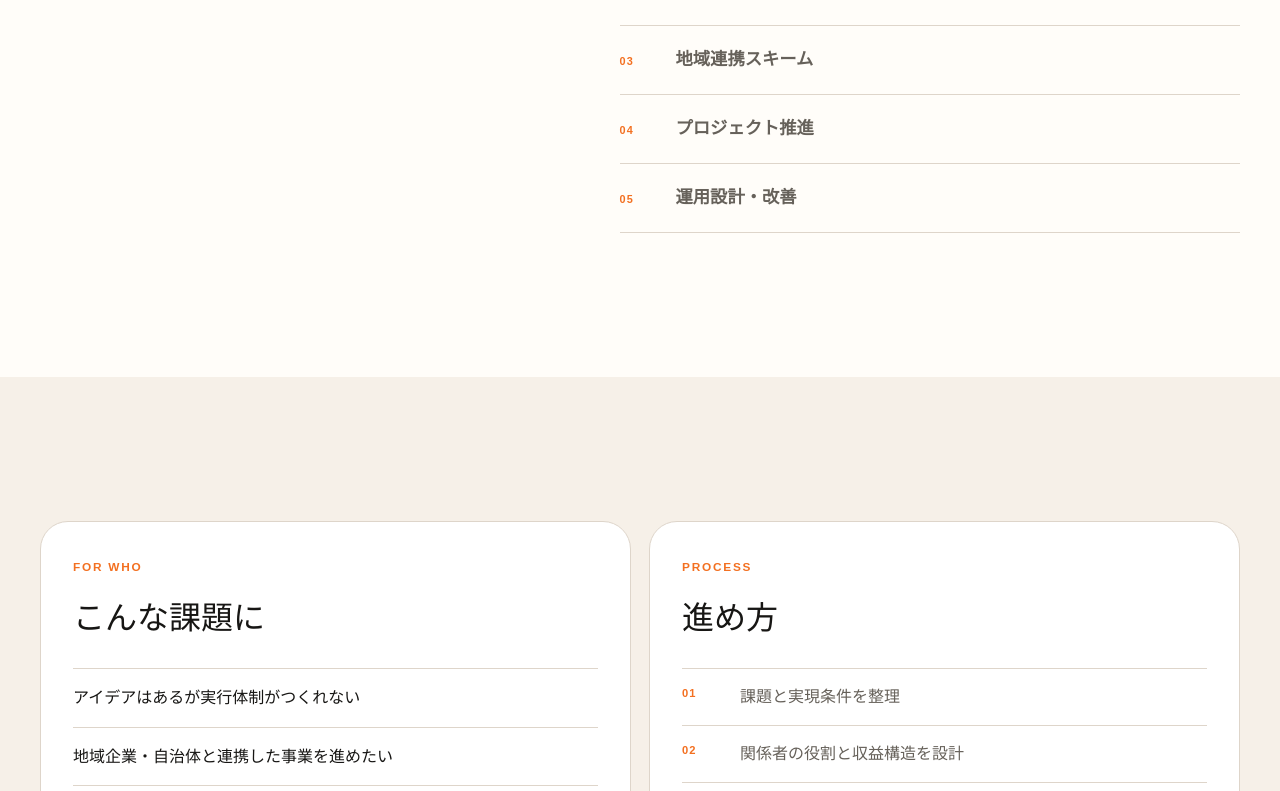
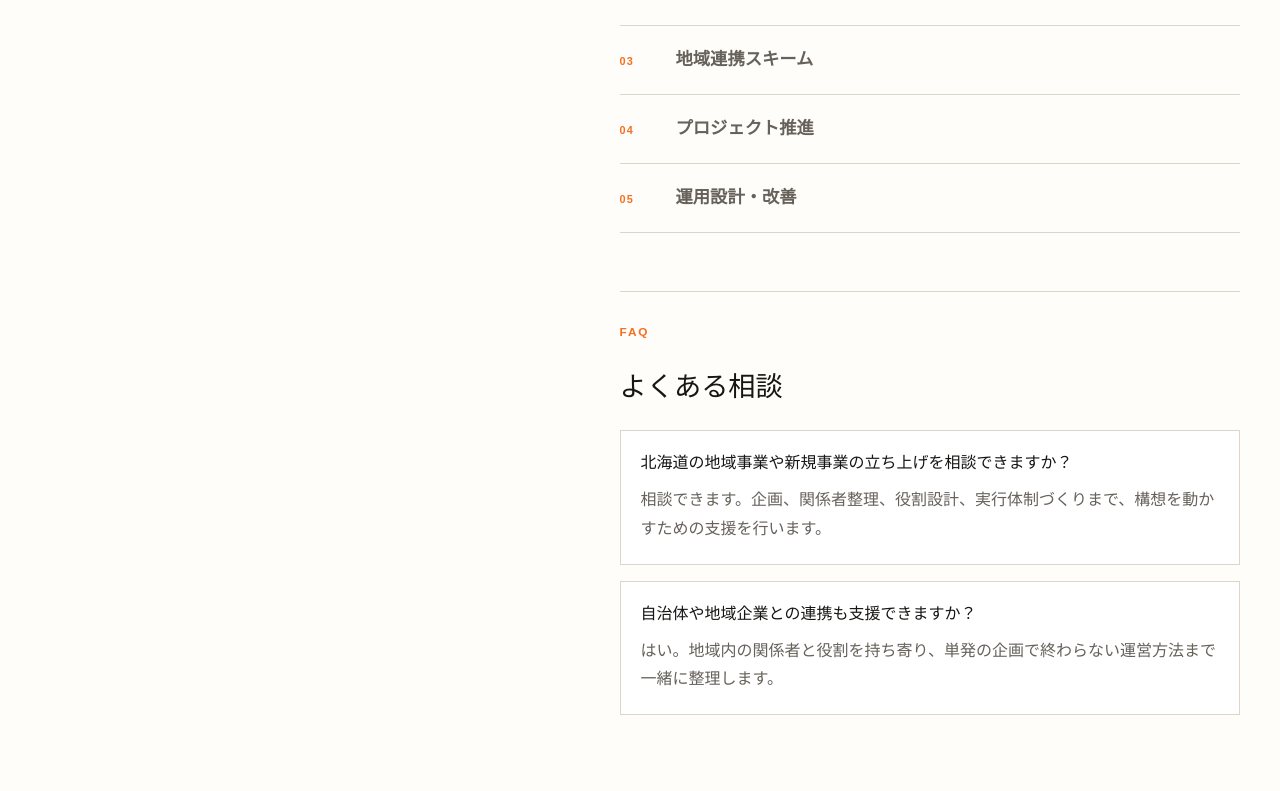
Before and after one commit to rirary2025-cloud/rirary-web, a Next.js app in the folder app/: page /services/business-support in a window 1280 px wide. Shown: the part 802-1593 px from the top of the page. Built offline with nearby package versions, Linux system fonts and the light colour scheme.

Commit message:
Improve SEO and AI search structure

```diff
--- a/app/app/globals.css
+++ b/app/app/globals.css
@@ -981,6 +981,39 @@ button { font: inherit; }
   color: var(--color-ink-soft);
   line-height: 1.9;
 }
+.service-faq-panel {
+  display: grid;
+  gap: 18px;
+  margin-top: 34px;
+  padding-top: 30px;
+  border-top: 1px solid var(--color-border);
+}
+.service-faq-panel h2 {
+  margin: 0;
+  color: var(--color-ink);
+  font-size: 1.7rem;
+  letter-spacing: 0;
+}
+.service-faq-panel > div {
+  display: grid;
+  gap: 16px;
+}
+.service-faq-panel article {
+  padding: 20px;
+  border: 1px solid var(--color-border);
+  background: var(--color-white);
+}
+.service-faq-panel h3 {
+  margin: 0 0 10px;
+  color: var(--color-ink);
+  font-size: 1rem;
+  line-height: 1.55;
+}
+.service-faq-panel p {
+  margin: 0;
+  color: var(--color-ink-soft);
+  line-height: 1.8;
+}
 .section-soft { background: var(--color-surface); }
 .two-column-cards { display: grid; gap: 18px; }
 .info-panel { padding: 32px; border: 1px solid var(--color-border); border-radius: var(--radius-lg); background: var(--color-white); }
--- a/app/app/news/[slug]/page.tsx
+++ b/app/app/news/[slug]/page.tsx
@@ -2,6 +2,7 @@ import type { Metadata } from "next";
 import Image from "next/image";
 import Link from "next/link";
 import { notFound } from "next/navigation";
+import { BreadcrumbJsonLd, NewsArticleJsonLd } from "@/components/seo/json-ld";
 import { Breadcrumbs } from "@/components/ui/breadcrumbs";
 import { ContactBand } from "@/components/ui/contact-band";
 import { news } from "@/content/news";
@@ -38,6 +39,8 @@ export default async function NewsDetailPage({ params }: Props) {
 
   return (
     <main>
+      <BreadcrumbJsonLd items={[{ name: "HOME", url: "/" }, { name: "お知らせ", url: "/news" }, { name: item.title, url: `/news/${item.slug}` }]} />
+      <NewsArticleJsonLd title={item.title} description={item.summary} url={`/news/${item.slug}`} datePublished={item.date} image={item.promo?.logo.src} />
       <section className="page-hero">
         <div className="site-container">
           <Breadcrumbs items={[{ label: "NEWS", href: "/news" }, { label: item.title }]} />
--- a/app/app/services/[slug]/page.tsx
+++ b/app/app/services/[slug]/page.tsx
@@ -2,6 +2,7 @@ import type { Metadata } from "next";
 import Link from "next/link";
 import Image from "next/image";
 import { notFound } from "next/navigation";
+import { BreadcrumbJsonLd, FaqJsonLd, ServiceJsonLd } from "@/components/seo/json-ld";
 import { Breadcrumbs } from "@/components/ui/breadcrumbs";
 import { ContactBand } from "@/components/ui/contact-band";
 import { businesses } from "@/lib/site-data";
@@ -38,6 +39,9 @@ export default async function ServiceDetailPage({ params }: Props) {
 
   return (
     <main>
+      <BreadcrumbJsonLd items={[{ name: "HOME", url: "/" }, { name: "事業紹介", url: "/services" }, { name: item.ja, url: `/services/${item.slug}` }]} />
+      <ServiceJsonLd name={item.ja} description={item.description} serviceType={item.en} url={`/services/${item.slug}`} areaServed={item.slug === "cacao-import" ? "北海道・日本・西アフリカ" : "北海道"} />
+      {item.faq ? <FaqJsonLd items={item.faq} /> : null}
       <section className="page-hero service-detail-hero">
         <div className="site-container">
           <Breadcrumbs items={[{ label: "BUSINESS", href: "/services" }, { label: item.en }]} />
@@ -97,6 +101,20 @@ export default async function ServiceDetailPage({ params }: Props) {
                 </div>
               ))}
             </div>
+            {item.faq ? (
+              <section className="service-faq-panel" aria-labelledby={`${item.slug}-faq-title`}>
+                <span className="eyebrow">FAQ</span>
+                <h2 id={`${item.slug}-faq-title`}>よくある相談</h2>
+                <div>
+                  {item.faq.map((entry) => (
+                    <article key={entry.question}>
+                      <h3>{entry.question}</h3>
+                      <p>{entry.answer}</p>
+                    </article>
+                  ))}
+                </div>
+              </section>
+            ) : null}
           </div>
         </div>
       </section>
--- a/app/lib/seo.ts
+++ b/app/lib/seo.ts
@@ -3,7 +3,7 @@ import type { Metadata } from "next";
 export const siteUrl = "https://www.rirary.net";
 export const siteName = "株式会社Rirary";
 export const defaultDescription =
-  "株式会社Riraryは、地方の自治体・地域企業・中小企業に向けて、デジタル、クリエイティブ、事業支援、コマース、地域活性化事業を展開しています。";
+  "株式会社Riraryは、北海道の地域企業・自治体・事業者に向けて、デジタル支援、クリエイティブ、事業支援、コマース、地域活性化事業を展開しています。";
 
 export function createMetadata({
   title,
@@ -17,10 +17,10 @@ export function createMetadata({
   const canonical = path === "/" ? "/" : path.replace(/\/$/, "");
   const resolvedTitle = title
     ? `${title}｜${siteName}`
-    : `${siteName}｜地方の課題を、新しい発想で解決する会社。`;
+    : `${siteName}｜北海道の地域課題を、新しい発想で解決する会社。`;
 
   return {
-    title: title ?? "地方の課題を、新しい発想で解決する会社。",
+    title: title ?? "北海道の地域課題を、新しい発想で解決する会社。",
     description,
     alternates: { canonical },
     openGraph: {
--- a/app/lib/site-data.ts
+++ b/app/lib/site-data.ts
@@ -1,6 +1,6 @@
 export const company = {
   name: "株式会社Rirary",
-  statement: "地方の課題を、新しい発想で解決する会社。",
+  statement: "北海道の地域課題を、新しい発想で解決する会社。",
   postalCode: "〒066-0052",
   address: "北海道千歳市文京6-9-3",
   phone: "080-9617-0518",
@@ -20,6 +20,7 @@ export type Business = {
   forWho: readonly string[];
   approach: readonly string[];
   facts?: readonly { label: string; value: string }[];
+  faq?: readonly { question: string; answer: string }[];
   image?: { src: string; alt: string; caption?: string };
   bridge?: {
     eyebrow: string;
@@ -39,6 +40,10 @@ export const businesses: readonly Business[] = [
     capabilities: ["Webサイト設計・制作", "SNS運用設計", "LINE公式アカウント導線", "コンテンツ設計", "デジタル運用改善"],
     forWho: ["WebやSNSを使っているが成果につながっていない", "発信担当が不在・兼務で運用が止まりやすい", "問い合わせや来店につながる導線を整理したい"],
     approach: ["現状の接点と運用負荷を整理", "目的に必要なチャネルだけを選定", "発信から行動までの導線を設計", "継続できる運用方法まで整備"],
+    faq: [
+      { question: "北海道の地域企業でもWebやSNSの運用を相談できますか？", answer: "はい。北海道の地域企業・店舗・団体に向けて、Webサイト、SNS、LINE公式アカウントなどを組み合わせた情報発信と問い合わせ導線を設計します。" },
+      { question: "投稿作成だけの依頼ではなく、導線全体の相談もできますか？", answer: "可能です。発信だけで終わらせず、認知、問い合わせ、来店、採用など次の行動につながる流れまで整理します。" },
+    ],
   },
   {
     no: "02",
@@ -50,6 +55,10 @@ export const businesses: readonly Business[] = [
     capabilities: ["ブランド・コンセプト整理", "グラフィックデザイン", "動画・ショート動画", "写真・ビジュアル設計", "コピー・コンテンツ制作"],
     forWho: ["自社の強みをうまく言語化できていない", "媒体ごとにデザインやメッセージがバラバラ", "地域らしさを残しながら見せ方を刷新したい"],
     approach: ["現場・顧客・事業の理解", "伝えるべき価値を言語化", "媒体に合わせた表現へ変換", "運用時も一貫性が続くルール化"],
+    faq: [
+      { question: "北海道らしさや地域性を残したデザインはできますか？", answer: "できます。地域の景色、文化、事業者の考え方を整理し、見た目だけでなく言葉や導線まで一貫した表現へ落とし込みます。" },
+      { question: "ロゴやチラシだけでなく、SNSやWebの見せ方も相談できますか？", answer: "可能です。グラフィック、写真、動画、コピー、Web/SNSの見せ方をまとめて設計できます。" },
+    ],
   },
   {
     no: "03",
@@ -61,6 +70,10 @@ export const businesses: readonly Business[] = [
     capabilities: ["新規事業企画", "事業・サービス設計", "地域連携スキーム", "プロジェクト推進", "運用設計・改善"],
     forWho: ["アイデアはあるが実行体制がつくれない", "地域企業・自治体と連携した事業を進めたい", "既存事業を新しい形に展開したい"],
     approach: ["課題と実現条件を整理", "関係者の役割と収益構造を設計", "小さく実行して検証", "継続可能な運営モデルへ改善"],
+    faq: [
+      { question: "北海道の地域事業や新規事業の立ち上げを相談できますか？", answer: "相談できます。企画、関係者整理、役割設計、実行体制づくりまで、構想を動かすための支援を行います。" },
+      { question: "自治体や地域企業との連携も支援できますか？", answer: "はい。地域内の関係者と役割を持ち寄り、単発の企画で終わらない運営方法まで一緒に整理します。" },
+    ],
   },
   {
     no: "04",
@@ -72,6 +85,10 @@ export const businesses: readonly Business[] = [
     capabilities: ["販売導線設計", "EC・オンライン販売支援", "商品・サービス企画", "パッケージ・販促資材制作", "地域内外の顧客接点づくり"],
     forWho: ["良い商品があるのに販売経路が限られている", "商品の見せ方や包装資材を整えたい", "単発イベントだけでなく継続売上につなげたい"],
     approach: ["顧客と購買導線を整理", "オンライン・リアルの接点を設計", "台紙・シール・ラベルなどの見せ方を整備", "数字と現場反応から継続改善"],
+    faq: [
+      { question: "北海道の地域産品のパッケージやシール制作を相談できますか？", answer: "相談できます。台紙、シール、ラベルなどのパッケージ・販促資材の企画、デザイン、印刷手配を支援します。" },
+      { question: "ECや販売導線と合わせて相談できますか？", answer: "可能です。印刷物だけでなく、販売場所、見せ方、情報発信、オンライン導線まで合わせて設計します。" },
+    ],
     bridge: {
       eyebrow: "PACKAGE / SALES MATERIALS",
       title: "地域産品の魅力を、手に取れる形まで整える",
@@ -98,6 +115,10 @@ export const businesses: readonly Business[] = [
       { label: "連携先", value: "現地サプライヤー" },
       { label: "対象領域", value: "カカオ、コーヒー豆、資源、都市開発、日本製品展開" },
       { label: "事業状況", value: "複数領域で連携・協議を進行" },
+    ],
+    faq: [
+      { question: "西アフリカとの事業連携では何を支援していますか？", answer: "現地サプライヤーとの接点づくり、輸入者としての商品流通、日本製品の西アフリカ進出支援など、複数領域での連携を支援しています。" },
+      { question: "北海道や日本の地域企業が海外展開を相談できますか？", answer: "相談できます。日本製品や地域商品の可能性を整理し、西アフリカ市場との接点づくりや事業化に向けた検討を支援します。" },
     ],
     image: {
       src: "/images/services/cacao-import/cacao-products-overview.png",
@@ -128,7 +149,7 @@ export const principles = [
 
 export const representativeMessage = {
   headline: "地域の可能性を、続く事業に変えていく。",
-  lead: "株式会社Riraryは、「地方の課題を、新しい発想で解決する会社。」として、地域企業・自治体・事業者の課題に向き合っています。",
+  lead: "株式会社Riraryは、「北海道の地域課題を、新しい発想で解決する会社。」として、地域企業・自治体・事業者の課題に向き合っています。",
   paragraphs: [
     "地方には、魅力がないわけではありません。人、場所、商品、文化、日々の営みの中に、まだ十分に届いていない価値があります。一方で、発信を続ける仕組み、必要な相手へ届ける導線、事業として回していく設計が足りず、本来の魅力が伝わりきらない場面もあります。",
     "私たちは、SNSやWebだけを目的にする会社ではありません。デジタル、クリエイティブ、事業支援、コマースを組み合わせ、その地域に合う形で課題を整理し、実行に移すことを大切にしています。",
```
Also changed, not shown: app/app/layout.tsx (+5 -4 lines), app/components/seo/json-ld.tsx (+140 -4 lines), 1 other file (tests, documents, lock files or other folders).
